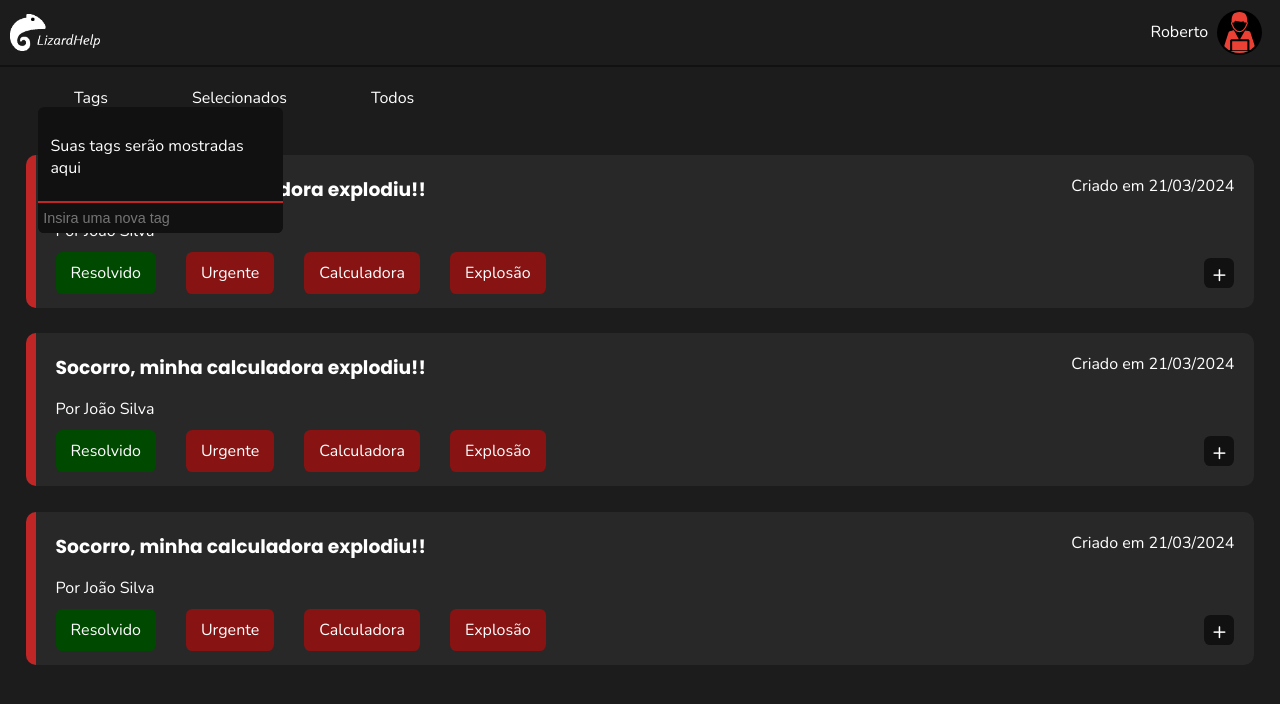
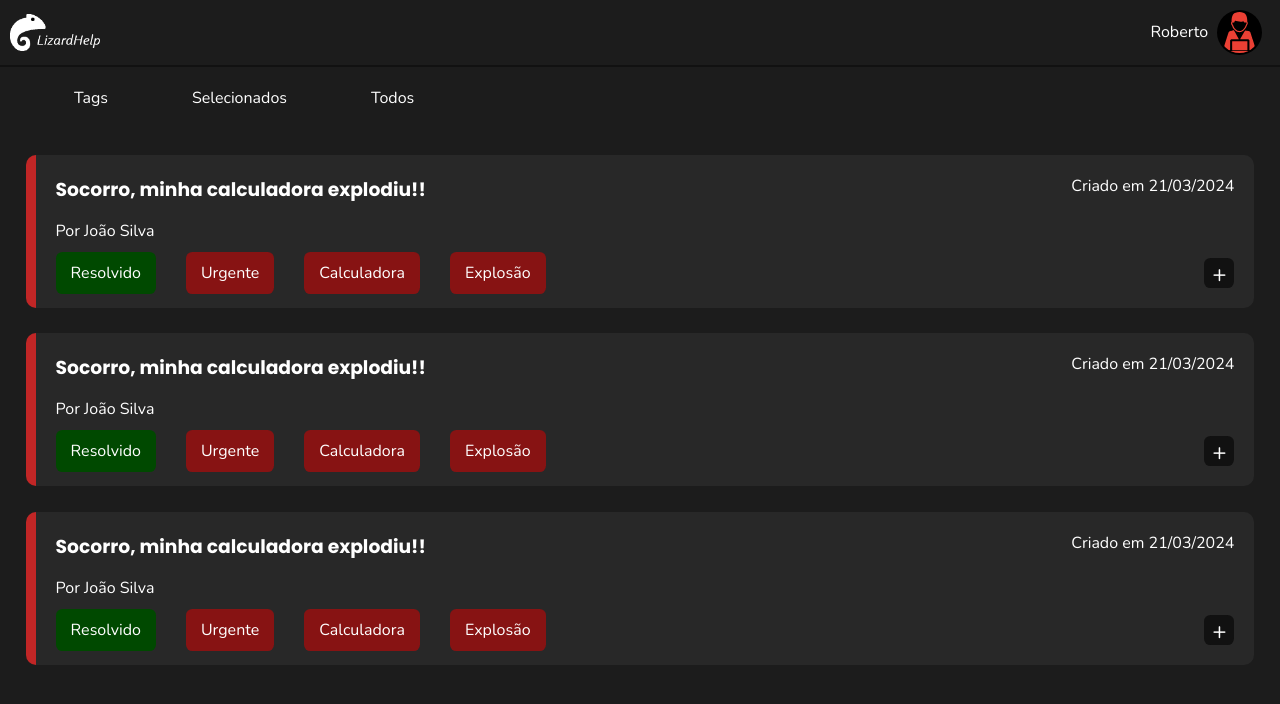
Before and after one commit to MrCoffeeOri/Lizard-Help, a React (Vite) app: page /technician in a window 1280 px wide. Shown: the top 704 px of the page. Built offline with nearby package versions, Linux system fonts and the light colour scheme.

Commit message:
events handlers

```diff
--- a/src/css/technician.css
+++ b/src/css/technician.css
@@ -10,19 +10,32 @@
     form {
         margin: 25.5vh auto;
     }
+    .show { display: block !important; }
     #filters {
         padding: 20px 0;
         position: relative;
         #tagsManager {
-            top: 5vh;
+            user-select: none;
+            top: 6vh;
             left: 3vw;
             z-index: 99;
             position: absolute;
             background-color: var(--background-darker);
             border-radius: .4rem;
+            display: none;
+            .close {
+                font-size: 1.4pc;
+                position: absolute;
+                top: -2px;
+                right: 6px;
+                cursor: pointer;
+                &:hover {
+                    color: var(--ticket-background);
+                }
+            }
             > div {
-                max-width: 17.2vw;
-                padding: 12px;
+                max-width: 20vw;
+                padding: 14px 12px 12px 12px;
                 .tag {
                     display: inline-block;
                     align-items: center;
@@ -32,7 +45,7 @@
                     padding: 6px 12px 6px 5px;
                     margin: 8px;
                     span { margin-left: 7px; }
-                    .close {
+                    .delete {
                         font-size: 1.1pc;
                         transition: 200ms;
                         cursor: pointer;
@@ -59,6 +72,7 @@
             padding: 10px;
             border-bottom: 2px solid rgba(0, 0, 0, 0);
             transition: 200ms;
+            &.selected { border-bottom: 2px solid var(--red-main); }
             &:hover {
                 cursor: pointer;
                 border-bottom: 2px solid var(--red-main);
--- a/src/pages/Technician.tsx
+++ b/src/pages/Technician.tsx
@@ -1,46 +1,56 @@
-import React, { JSXElementConstructor, useState } from 'react'
+import React, { JSXElementConstructor, useEffect, useState } from 'react'
 import { handleCorrection } from '../helpers/formCorrection'
 import UserHeader from '../components/UserHeader'
 
 export default function Technician() {
-    const [tags, setTags] = useState<string[]>([]);
+    const [tags, setTags] = useState<{ content: string, id: number }[]>([]);
 
-    function handleSubmit(e: React.FormEvent<HTMLFormElement>): void {
-        throw new Error('Function not implemented.')
+    const handleSubmit = (e: React.FormEvent<HTMLFormElement>): void => {
+        throw new Error('Function not implemented.');
+    };
+
+    const handleTagCreation = (e: React.KeyboardEvent<HTMLInputElement>) => {
+        if (e.key === "Enter" && e.currentTarget.value.trim().length > 0 && tags.length < 20) {
+            setTags([...tags, { content: e.currentTarget.value, id: Math.random() }]);
+            e.currentTarget.value = "";
+        }
+    };
+
+    const handleTagDelete = (e: React.MouseEvent<HTMLSpanElement>) => {
+        setTags(tags.filter(tag => tag.id !== Number((e.currentTarget.parentElement as HTMLDivElement).id)));
+    };
+
+    const handleTagInputLimit = (e: React.ChangeEvent<HTMLInputElement>) => {
+        e.target.value = e.target.value.length > 20 ? e.target.value.slice(0, 20) : e.target.value.trim();
+    };
+
+    const handleTagFilterShow = () => {
+        document.getElementById("tagsManager").classList.toggle("show");
+    };
+
+    const handleFilterSelection = (e: React.MouseEvent<HTMLSpanElement>) => {
+        document.querySelector("#filters > span.selected")?.classList.remove("selected")
+        e.currentTarget.classList.add("selected")
     }
 
-    function handleTagCreation(e: React.KeyboardEvent<HTMLInputElement>) {
-        if (e.key == "Enter" && tags.length < 20) {
-            setTags([...tags, e.currentTarget.value])
-            e.currentTarget.value = ""
-        }
-    }
-
-    function handleTagDelete(e: React.MouseEvent<HTMLSpanElement>) {
-        setTags(tags.filter(tag => tag != (e.currentTarget.nextSibling as HTMLInputElement).innerText))
-    }
-
-    function handleTagInputLimit(e: React.ChangeEvent<HTMLInputElement>) {
-        e.target.value = e.target.value.length > 20 ? e.target.value.slice(0, 20) : e.target.value.trim()
-    }
-
-    function handleMoreDetails(e: React.MouseEvent<HTMLSpanElement>) {
-        e.currentTarget.innerText = e.currentTarget.parentElement.parentElement.lastElementChild.classList.toggle("opened") ? '-' : '+'
-    }
+    const handleMoreDetails = (e: React.MouseEvent<HTMLSpanElement>) => {
+        e.currentTarget.innerText = e.currentTarget.parentElement?.parentElement?.lastElementChild?.classList.toggle("opened") ? '-' : '+';
+    };
 
     return (
         <div id='technician'>
             <UserHeader userName='Roberto' userImage='worker.svg' />
             <div id='filters'>
                 <div id='tagsManager'>
+                    <span className='close'>x</span>
                     <div>
-                        {tags.length > 0 ? tags.map(tag => <div className='tag'><span className='close' onClick={handleTagDelete}>x</span><span>{tag}</span></div>) : <p>Suas tags serão mostradas aqui</p>}
+                        {tags.length > 0 ? tags.map(tag => <div className='tag' id={tag.id.toString()}><span className='delete' onClick={handleTagDelete}>x</span><span>{tag.content}</span></div>) : <p>Suas tags serão mostradas aqui</p>}
                     </div>
                     <input onChange={handleTagInputLimit} onKeyDown={handleTagCreation} type="text" placeholder='Insira uma nova tag'/>
                 </div>
-                <span>Tags</span>
-                <span>Selecionados</span>
-                <span>Todos</span>
+                <span onClick={e => {handleFilterSelection(e); handleTagFilterShow()}}>Tags</span>
+                <span onClick={handleFilterSelection}>Selecionados</span>
+                <span onClick={handleFilterSelection}>Todos</span>
             </div>
             {/*
             <form className='form' onSubmit={handleSubmit}>
```
